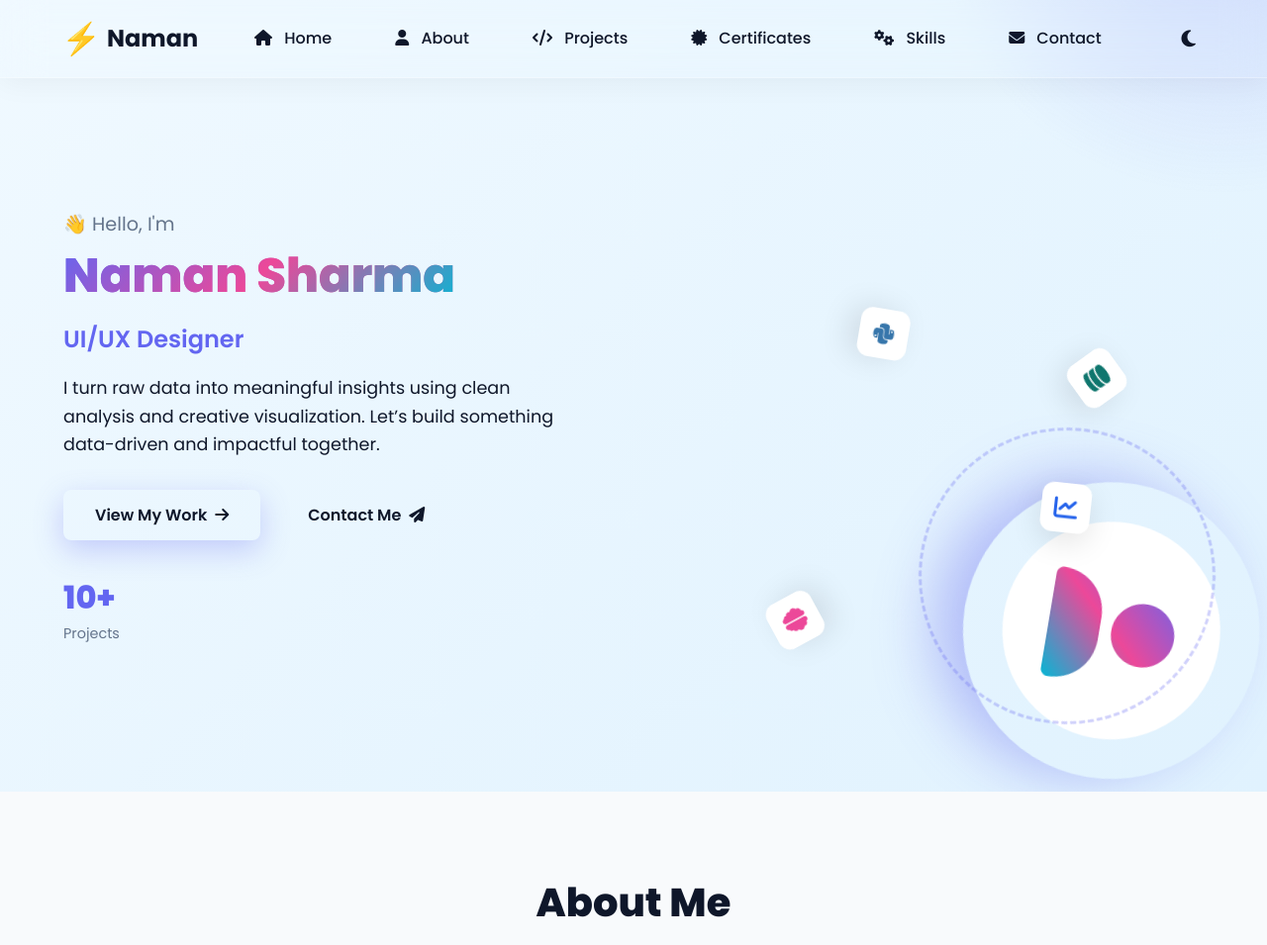
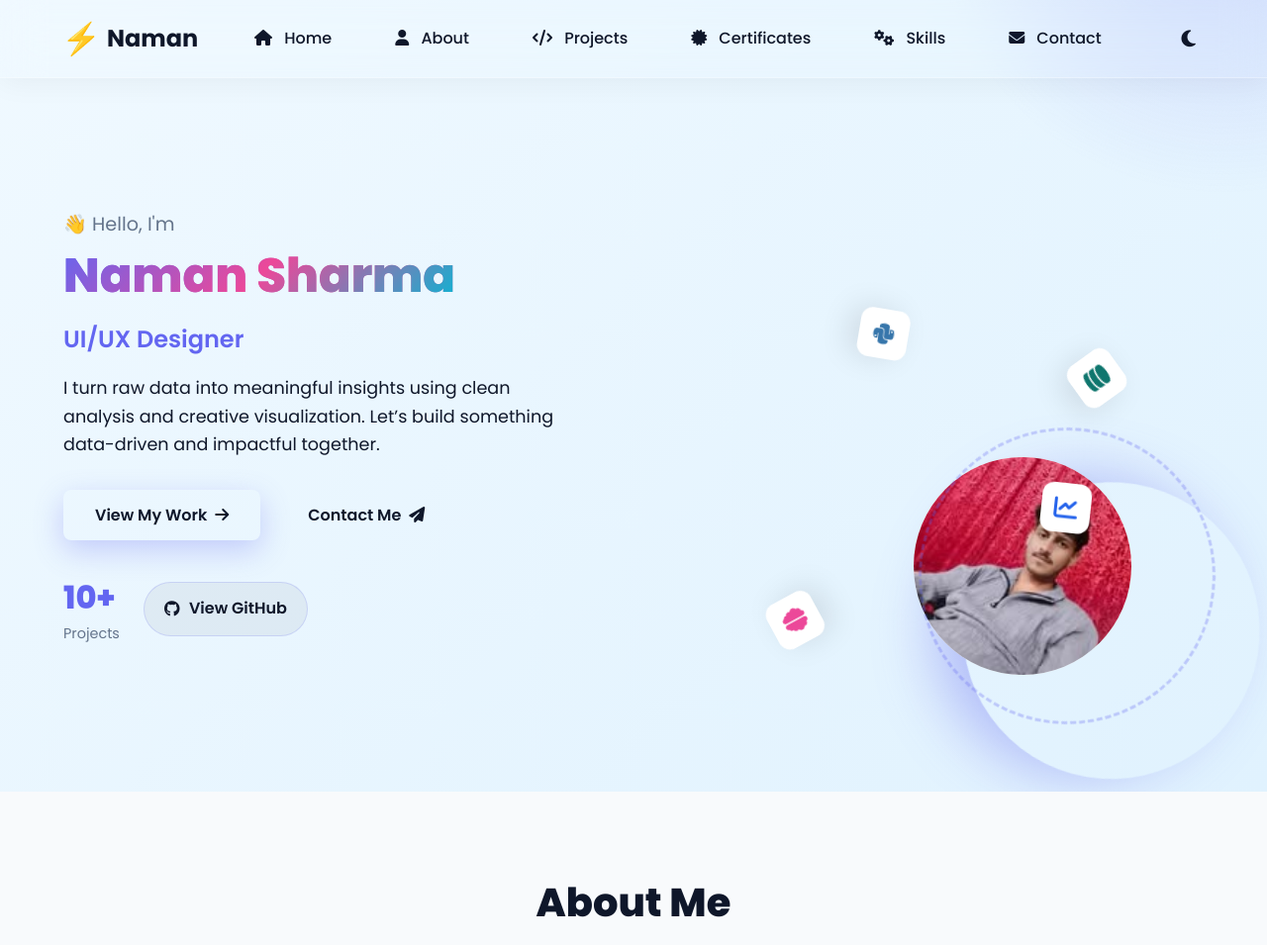
Before and after one commit to Naman-tipsg/My-Portfolio, a plain HTML site: page index.html in a window 1280 px wide. Shown: the top 955 px of the page at 99% size. Drawn offline with Linux system fonts and the light colour scheme.

Commit message:
Update portfolio design

```diff
--- a/index.html
+++ b/index.html
@@ -68,20 +68,21 @@
                 </a>
             </div>
             <div class="hero-stats">
-
                 <div class="stat-item">
                     <span class="stat-number">10+</span>
                     <span class="stat-label">Projects</span>
                 </div>
-
+                <a href="https://github.com/Naman-tipsg" target="_blank" rel="noopener noreferrer" class="github-btn">
+                    <i class="fab fa-github"></i>
+                    <span>View GitHub</span>
+                </a>
             </div>
         </div>
         <div class="hero-image">
             <div class="profile-wrapper">
-                <div class="profile-circle">
-                    <div class="profile-inner">
-                        <i class="fas fa-user"></i>
-                    </div>
+                <div class="profile-circle"></div>
+                <div class="profile-inner">
+                    <img src="profile.jpg" alt="Naman Sharma" class="profile-photo">
                 </div>
                 <div class="profile-ring"></div>
                 <div class="floating-icons">
@@ -239,31 +240,31 @@
             </div>
             <div class="project-card">
                 <div class="project-image">
-                    <img src="https://images.unsplash.com/photo-1551288049-bebda4e38f71?w=400&h=250&fit=crop" alt="ML Project 2">
+                    <img src="https://towardsdatascience.com/wp-content/uploads/2020/08/1ZOcUPrSXLYucFxppoI-dYg.png" alt="ML Project 2">
                 </div>
-                <h3>House Price Prediction</h3>
-                <p>Regression model to predict house prices using features like location, size, and amenities.</p>
+                <h3>Old Car Price Prediction</h3>
+                <p>Regression model to predict old car prices using features like make, model, year, and mileage.</p>
                 <div class="project-hover-description">
                     <h4>Project Description</h4>
-                    <p>Designed a regression-based prediction model that estimates house prices from property features. The project focuses on exploratory data analysis, handling missing values, feature selection, and evaluating model performance with error metrics.</p>
+                    <p>Developed a regression model to estimate the price of used cars based on their features. The project includes data preprocessing, feature engineering, model training, and performance evaluation.</p>
                 </div>
                 <div class="project-links">
-                    <a href="https://github.com/Naman-tipsg/house-price-prediction01" class="project-link github" target="_blank" rel="noopener noreferrer"><i class="fab fa-github"></i> GitHub</a>
+                    <a href="https://github.com/Naman-tipsg/old-car-price-prediction" class="project-link github" target="_blank" rel="noopener noreferrer"><i class="fab fa-github"></i> GitHub</a>
                     <a href="#" class="project-link live"><i class="fas fa-external-link-alt"></i> Live</a>
                 </div>
             </div>
             <div class="project-card">
                 <div class="project-image">
-                    <img src="https://images.unsplash.com/photo-1460925895917-afdab827c52f?w=400&h=250&fit=crop" alt="ML Project 3">
+                    <img src="https://miro.medium.com/1*Uc1E8owcNl0nuO88XjWRAg.jpeg" alt="ML Project 3">
                 </div>
-                <h3>Spam Email Classifier</h3>
-                <p>Natural Language Processing model to classify emails as spam or not spam.</p>
+                <h3>Crop Recommendation System</h3>
+                <p>Machine learning model to recommend crops based on soil and climate conditions.</p>
                 <div class="project-hover-description">
                     <h4>Project Description</h4>
-                    <p>Created an NLP classifier that processes email text and detects spam messages. It uses text preprocessing, vectorization, and classification algorithms to separate genuine emails from spam with practical evaluation metrics.</p>
+                    <p>Developed a crop recommendation system that suggests suitable crops for a given set of soil and climate conditions. The project involves data collection, preprocessing, model training, and evaluation to ensure accurate recommendations.</p>
                 </div>
                 <div class="project-links">
-                    <a href="https://github.com/Naman-tipsg/email-spam-detector" class="project-link github" target="_blank" rel="noopener noreferrer"><i class="fab fa-github"></i> GitHub</a>
+                    <a href="https://github.com/Naman-tipsg/Crop_recommendation" class="project-link github" target="_blank" rel="noopener noreferrer"><i class="fab fa-github"></i> GitHub</a>
                     <a href="#" class="project-link live"><i class="fas fa-external-link-alt"></i> Live</a>
                 </div>
             </div>
--- a/style.css
+++ b/style.css
@@ -534,12 +534,37 @@ section.fade-out {
 
 .hero-stats {
     display: flex;
-    gap: 2rem;
+    align-items: center;
+    gap: 1.5rem;
 }
 
 .stat-item {
     display: flex;
     flex-direction: column;
+}
+
+.github-btn {
+    display: inline-flex;
+    align-items: center;
+    gap: 0.6rem;
+    padding: 0.85rem 1.25rem;
+    border-radius: 999px;
+    background: rgba(15, 23, 42, 0.05);
+    color: var(--dark);
+    font-weight: 600;
+    border: 1px solid rgba(99, 102, 241, 0.18);
+    transition: transform 0.2s ease, background 0.2s ease, box-shadow 0.2s ease;
+}
+
+.github-btn i {
+    font-size: 1rem;
+}
+
+.github-btn:hover {
+    transform: translateY(-2px);
+    background: var(--primary);
+    color: #fff;
+    box-shadow: 0 10px 25px rgba(99, 102, 241, 0.2);
 }
 
 .stat-number {
@@ -573,9 +598,6 @@ section.fade-out {
     height: 250px;
     background: var(--gradient);
     border-radius: 50%;
-    display: flex;
-    align-items: center;
-    justify-content: center;
     position: absolute;
     top: 50%;
     left: 50%;
@@ -589,16 +611,17 @@ section.fade-out {
     height: 220px;
     background: white;
     border-radius: 50%;
-    display: flex;
-    align-items: center;
-    justify-content: center;
-}
-
-.profile-inner i {
-    font-size: 5rem;
-    background: var(--gradient);
-    -webkit-background-clip: text;
-    -webkit-text-fill-color: transparent;
+    overflow: hidden;
+    position: absolute;
+    top: 90%;
+    left: 80%;
+    transform: translate(-50%, -50%);
+}
+
+.profile-photo {
+    width: 100%;
+    height: 100%;
+    object-fit: cover;
 }
 
 .profile-ring {
```
Also changed, not shown: profile.jpg (added), 1 other file.
